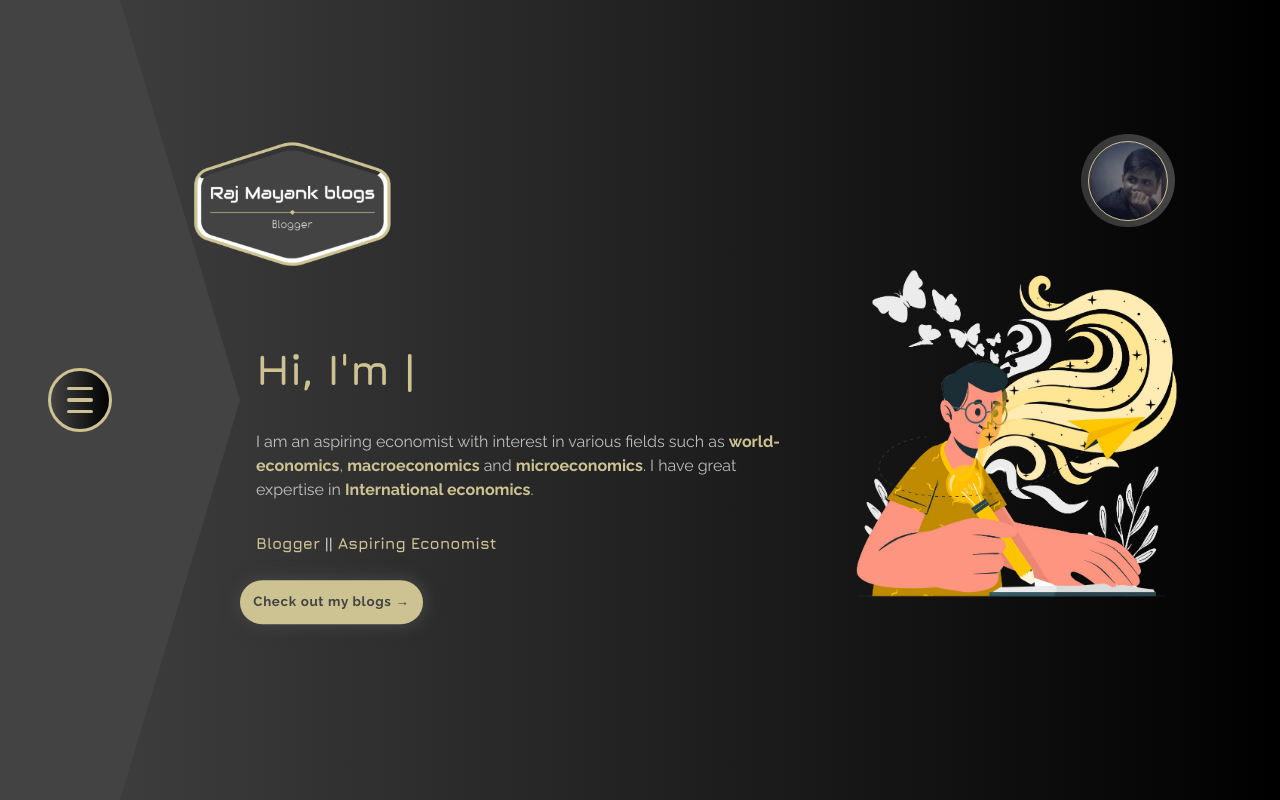
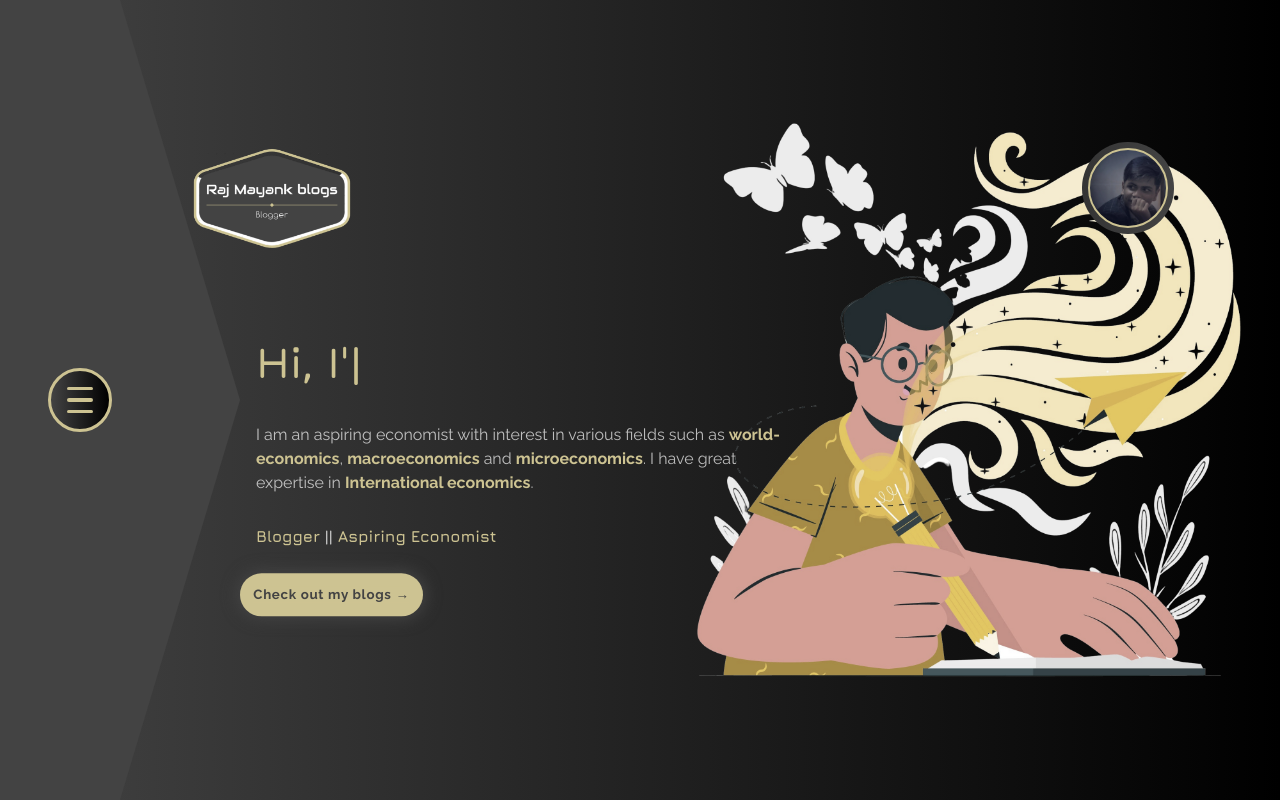
Before and after one commit to hrk-berserker27/Raj-mayank-blogs, a Next.js app: page / in a window 1280 px wide. Built offline with nearby package versions, Linux system fonts and the light colour scheme.

Commit message:
Added tilt effect

```diff
--- a/components/Navbar.js
+++ b/components/Navbar.js
@@ -2,6 +2,7 @@ import styles from "../styles/Navbar.module.css";
 import img from "../public/logo.png";
 import Image from "next/image";
 import Typewriter from "typewriter-effect";
+import Tilt from "react-parallax-tilt";
 
 function Navbar() {
   let active = false;
@@ -66,9 +67,12 @@ function Navbar() {
               priority="true"
             />
           </div>
+          <Tilt tiltMaxAngleX={30}>
             <div className={styles.profilePic}></div>
+          </Tilt>
         </li>
         <li className={styles.secondList}>
+          <Tilt>
             <div className={styles.intro}>
               <header>
                 <h1>
@@ -82,18 +86,18 @@ function Navbar() {
                 </h1>
               </header>
               <p>
-              I am an aspiring economist with interest in various fields such as{" "}
-              <span>world-economics</span>, <span>macroeconomics</span> and{" "}
+                I am an aspiring economist with interest in various fields such
+                as <span>world-economics</span>, <span>macroeconomics</span> and{" "}
                 <span>microeconomics</span>. I have great expertise in{" "}
                 <span>International economics</span>.
               </p>
             </div>
+          </Tilt>
           <p className={styles.description}>
             Blogger&nbsp;<span>|</span>
             <span>|</span>
             &nbsp;Aspiring Economist
           </p>
-          <div className={styles.landingImage}></div>
         </li>
       </ul>
       <div className={styles.linkContainer}>
@@ -113,6 +117,9 @@ function Navbar() {
           <li>Contact Me</li>
         </ul>
       </div>
+      <Tilt className={styles.tilt} perspective="1200">
+        <div className={styles.landingImage}></div>
+      </Tilt>
     </nav>
   );
 }
--- a/package.json
+++ b/package.json
@@ -13,6 +13,7 @@
     "react": "18.2.0",
     "react-dom": "18.2.0",
     "react-intersection-observer": "^9.4.0",
+    "react-parallax-tilt": "^1.7.68",
     "typewriter-effect": "^2.19.0"
   },
   "devDependencies": {
--- a/styles/Navbar.module.css
+++ b/styles/Navbar.module.css
@@ -6,20 +6,17 @@
     flex-direction: column;
     justify-content: center;
     align-items: flex-start;
-    background: #000000;
+    background: var(--color-5);
     /* fallback for old browsers */
-    background: -webkit-linear-gradient(to right, #434343, #000000);
+    background: -webkit-linear-gradient(to right, var(--color-1), var(--color-5));
     /* Chrome 10-25, Safari 5.1-6 */
-    background: linear-gradient(to right, #434343, #000000);
+    background: linear-gradient(to right, var(--color-1), var(--color-5));
     /* W3C, IE 10+/ Edge, Firefox 16+, Chrome 26+, Opera 12+, Safari 7+ */
     padding: 5em;
     padding-top: 0em;
     padding-left: 10em;
-    --color-1: #434343;
-    --color-2: #cdc392;
-    --color-3: rgba(255, 255, 255, 0.7);
-    --color-4: #343434;
-    --color-5: #000000;
+    z-index: 50;
+    isolation: isolate;
 }
 
 .ul {
@@ -33,7 +30,8 @@
 }
 
 .img {
-    zoom: 35%;
+    width: 10em;
+    height: 7em;
 }
 
 .brandName {
@@ -41,31 +39,19 @@
     display: flex;
     align-items: flex-start;
     justify-content: space-between;
-    gap: 3em;
     padding: 2em;
     isolation: isolate;
 }
 
-.listItem {
-    width: 100%;
-    display: flex;
-    flex-direction: column;
-    align-items: flex-start;
-    flex-basis: 100%;
-    gap: 1em;
-    padding-top: 2em;
-}
 
 .profilePic {
-    width: 10em;
-    height: 10em;
+    width: 5em;
+    height: 5em;
     border-radius: 50%;
-    border: 2px solid #CDC392;
+    border: 2px solid var(--color-2);
     background-image: url(../public/profilePic.png);
     background-size: contain;
-    display: block;
     position: relative;
-    zoom: 50%;
 }
 
 .profilePic::after {
@@ -73,7 +59,7 @@
     content: "";
     inset: -10%;
     border-radius: 50%;
-    background: linear-gradient(to right, #343434, #434343);
+    background: linear-gradient(to right, var(--color-4), var(--color-1));
     z-index: -1;
 }
 
@@ -92,14 +78,13 @@
 }
 
 .description span {
-    color: rgba(255, 255, 255, 0.7);
+    color: var(--color-3);
 }
 
 .secondList {
     display: flex;
     flex-direction: column;
     width: 100%;
-    position: relative;
     padding-left: 3em;
 }
 
@@ -149,7 +134,7 @@
     outline: none;
     box-shadow: 0px 0px 15px 3px var(--color-1);
     border-radius: 25px;
-    background-color: #CDC392;
+    background-color: var(--color-2);
     animation: jump 2s linear infinite;
 }
 
@@ -157,19 +142,19 @@
     font-family: "Raleway";
     letter-spacing: 0.05em;
     font-weight: 700;
-    color: #434343;
-    background-color: #CDC392;
+    color: var(--color-1);
+    background-color: var(--color-2);
 }
 
 .linkContainer button:hover {
     cursor: pointer;
-    background-color: #434343;
+    background-color: var(--color-1);
     box-shadow: 0px 0px 15px 5px var(--color-2);
 }
 
 .linkContainer button:hover a {
-    background-color: #434343;
-    color: #CDC392;
+    background-color: var(--color-1);
+    color: var(--color-2);
 }
 
 @keyframes jump {
@@ -205,7 +190,7 @@
     flex-direction: column;
     justify-content: center;
     clip-path: polygon(0% 0%, 50% 0%, 100% 50%, 50% 100%, 0% 100%);
-    background: #434343;
+    background: var(--color-1);
     z-index: 99;
     padding-left: 3em;
 }
@@ -216,14 +201,14 @@
     top: -1em;
     height: 100%;
     width: 100%;
-    color: #000;
+    color: var(--color-5);
     display: flex;
     flex-direction: column;
     justify-content: center;
     gap: 0.5em;
     transform: translateX(-100%);
     clip-path: polygon(0% 0%, 50% 0%, 100% 50%, 50% 100%, 0% 100%);
-    background-color: #CDC392;
+    background-color: var(--color-2);
     transition: all 1s ease-in;
 }
 
@@ -232,8 +217,8 @@
     height: 4em;
     border-radius: 50%;
     padding: 1em;
-    background: linear-gradient(to right, #434343, #000);
-    border: 3px solid #CDC392;
+    background: linear-gradient(to right, var(--color-1), var(--color-5));
+    border: 3px solid var(--color-2);
     display: flex;
     flex-direction: column;
     align-items: center;
@@ -250,7 +235,7 @@
 .burger .burgerLayer {
     height: 0.2em;
     width: 100%;
-    background-color: #CDC392;
+    background-color: var(--color-2);
     border-radius: 3px;
     transition: all 1s ease-in-out;
 }
@@ -260,14 +245,21 @@
     font-family: "Jura";
 }
 
+.tilt {
+    position: absolute;
+    top: 0%;
+    right: 0%;
+    height: 100%;
+    width: 50%;
+    z-index: -1;
+}
+
 .landingImage {
-    position: absolute;
-    top: -20%;
-    right: 0;
-    height: 140%;
+    height: 100%;
     width: 100%;
     background-image: url(../public/landingPageImage.png);
     background-repeat: no-repeat;
     background-size: contain;
     background-position: right;
+    filter: grayscale(50%);
 }
--- a/styles/globals.css
+++ b/styles/globals.css
@@ -2,6 +2,11 @@ html,
 body {
   padding: 0;
   margin: 0;
+  --color-1: #434343;
+  --color-2: #cdc392;
+  --color-3: rgba(255, 255, 255, 0.7);
+  --color-4: #343434;
+  --color-5: #000000;
 }
 
 body {
```
Also changed, not shown: 1 other file (tests, documents, lock files or other folders). Lines whose indentation alone changed are shown as unchanged.
